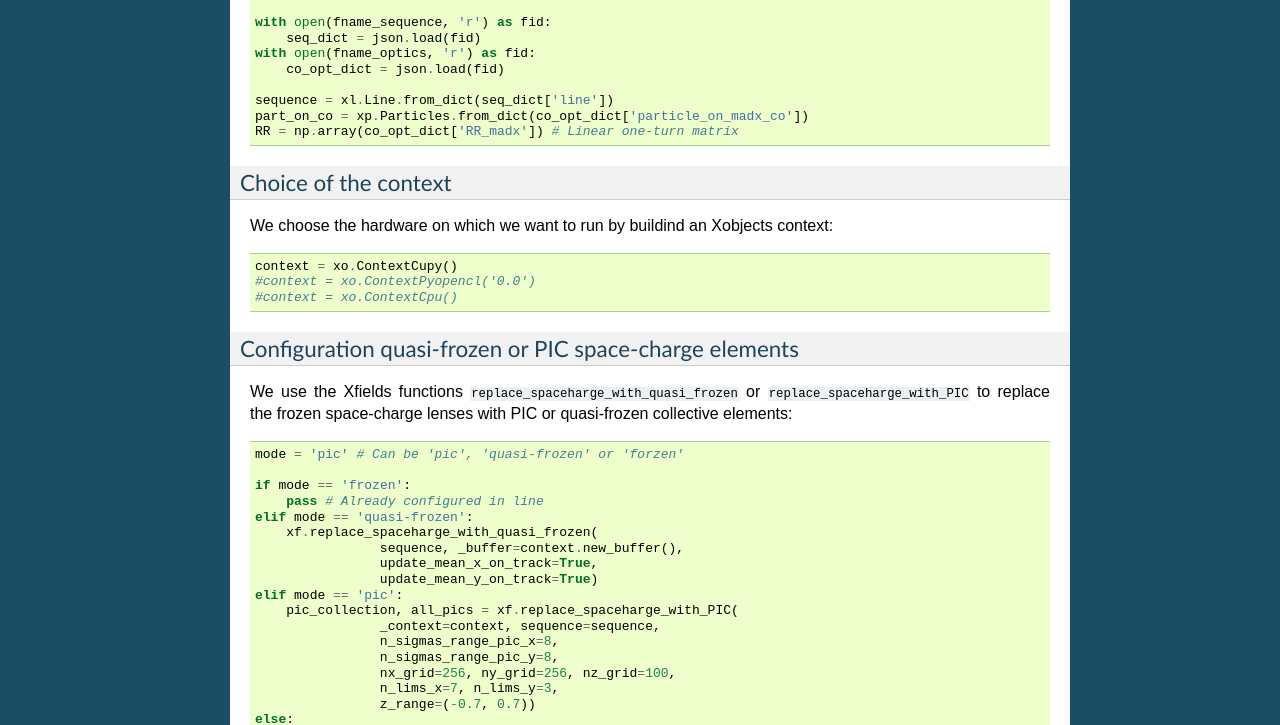
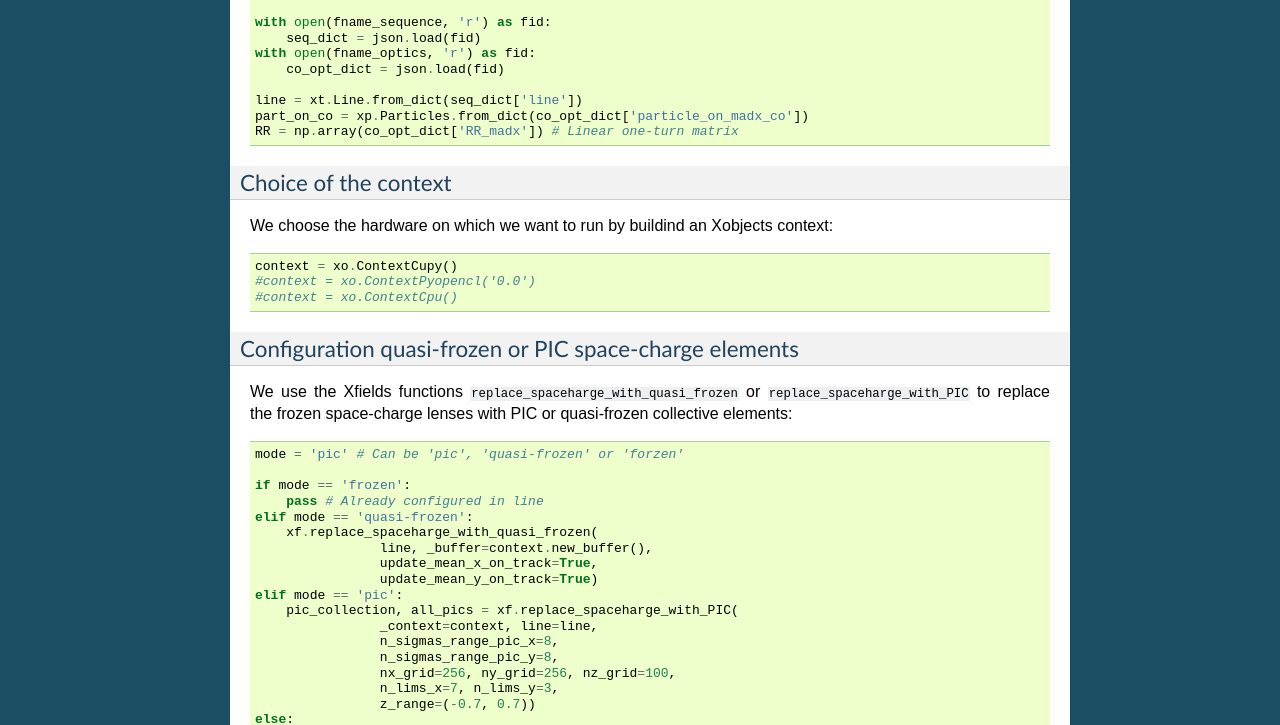
Before and after one commit to xsuite/xsuite, a Sphinx documentation site: the page built from docs/spacechargeauto.rst, in a window 1280 px wide. Shown: the part 672-1397 px from the top of the page. Built offline with Sphinx 7.4.7, drawn with Linux system fonts in a browser that asks for light colours.

Commit message:
Quick push

```diff
--- a/docs/spacechargeauto.rst
+++ b/docs/spacechargeauto.rst
@@ -40,7 +40,7 @@ For this example we load from the `SPS Xtrack test_data folder <https://github.c
     with open(fname_optics, 'r') as fid:
         co_opt_dict = json.load(fid)
 
-    sequence = xl.Line.from_dict(seq_dict['line'])
+    line = xt.Line.from_dict(seq_dict['line'])
     part_on_co = xp.Particles.from_dict(co_opt_dict['particle_on_madx_co'])
     RR = np.array(co_opt_dict['RR_madx']) # Linear one-turn matrix
 
@@ -70,12 +70,12 @@ We use the Xfields functions ``replace_spaceharge_with_quasi_frozen`` or ``repla
         pass # Already configured in line
     elif mode == 'quasi-frozen':
         xf.replace_spaceharge_with_quasi_frozen(
-                    sequence, _buffer=context.new_buffer(),
+                    line, _buffer=context.new_buffer(),
                     update_mean_x_on_track=True,
                     update_mean_y_on_track=True)
     elif mode == 'pic':
         pic_collection, all_pics = xf.replace_spaceharge_with_PIC(
-                    _context=context, sequence=sequence,
+                    _context=context, line=line,
                     n_sigmas_range_pic_x=8,
                     n_sigmas_range_pic_y=8,
                     nx_grid=256, ny_grid=256, nz_grid=100,
```
